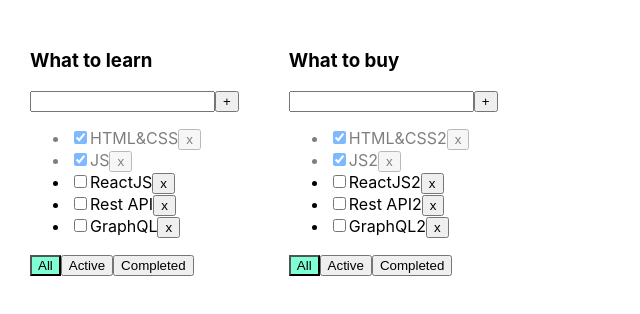
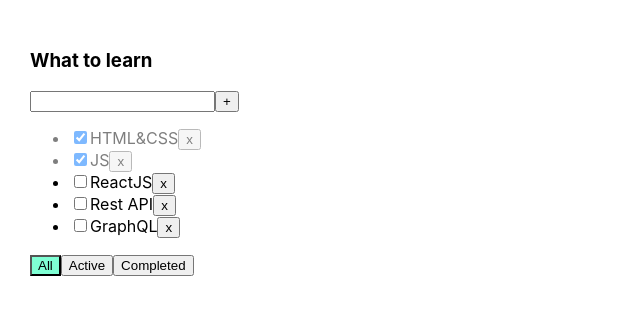
Before and after one commit to egory4fash/ToDoList, a React (Create React App) app: page / in a window 1280 px wide. Shown: the top 314 px of the page, without its empty margins (0-640 px from the left). Built offline with nearby package versions, Linux system fonts and the light colour scheme.

Commit message:
TABULA RASA

```diff
--- a/src/App.tsx
+++ b/src/App.tsx
@@ -4,89 +4,64 @@
 import {v1} from 'uuid';
 
 export type FilterValuesType = "all" | "active" | "completed";
-type TodolistsType = {
-    id: string,
-    title: string,
-    filter: FilterValuesType
-}
 
 function App() {
 
-
-    let todolistID1 = v1();123123123123
-    let todolistID2 = v1();234234234
-
-    let [todolists, setTodolists] = useState<Array<TodolistsType>>([
-        {id: todolistID1, title: 'What to learn', filter: 'all'},
-        {id: todolistID2, title: 'What to buy', filter: 'all'},
-    ])
-
-    let [tasks, setTasks] = useState({
-        [todolistID1]: [
+    let [tasks, setTasks] = useState([
         {id: v1(), title: "HTML&CSS", isDone: true},
         {id: v1(), title: "JS", isDone: true},
         {id: v1(), title: "ReactJS", isDone: false},
         {id: v1(), title: "Rest API", isDone: false},
         {id: v1(), title: "GraphQL", isDone: false},
-        ],
-        [todolistID2]: [
-            {id: v1(), title: "HTML&CSS2", isDone: true},
-            {id: v1(), title: "JS2", isDone: true},
-            {id: v1(), title: "ReactJS2", isDone: false},
-            {id: v1(), title: "Rest API2", isDone: false},
-            {id: v1(), title: "GraphQL2", isDone: false},
-        ]
-    });
+    ]);
+    let [filter, setFilter] = useState<FilterValuesType>("all");
 
 
-    function removeTask(id: string, todolistID: string) {
-        setTasks({...tasks, [todolistID]: tasks[todolistID].filter(a => a.id !== id)})
+    function removeTask(id: string) {
+        let filteredTasks = tasks.filter(t => t.id != id);
+        setTasks(filteredTasks);
+    }
+
+    function addTask(title: string) {
+        let task = {id: v1(), title: title, isDone: false};
+        let newTasks = [task, ...tasks];
+        setTasks(newTasks);
+    }
+
+    function changeStatus(taskId: string, isDone: boolean) {
+        let task = tasks.find(t => t.id === taskId);
+        if (task) {
+            task.isDone = isDone;
+        }
+
+        setTasks([...tasks]);
     }
 
 
-    function addTask(title: string, todolistID: string) {
-        // let task = {id: v1(), title: title, isDone: false};
-        // let newTasks = [task, ...tasks];
-        // setTasks(newTasks);
-        setTasks({...tasks, [todolistID]: [{id: v1(), title: title, isDone: false}, ...tasks[todolistID]]})
+    let tasksForTodolist = tasks;
+
+    if (filter === "active") {
+        tasksForTodolist = tasks.filter(t => t.isDone === false);
+    }
+    if (filter === "completed") {
+        tasksForTodolist = tasks.filter(t => t.isDone === true);
     }
 
-    function changeStatus(taskId: string, isDone: boolean, todolistID: string) {
-        setTasks({...tasks, [todolistID]: tasks[todolistID].map(m => m.id === taskId ? {...m, isDone: isDone} : m)})
-    }
-
-
-    function changeFilter(value: FilterValuesType, todolistID: string) {
-        setTodolists(todolists.map(m => m.id === todolistID ? {...m, filter: value} : m))
+    function changeFilter(value: FilterValuesType) {
+        setFilter(value);
     }
 
 
     return (
         <div className="App">
-            {todolists.map(m=> {
-                let tasksForTodolist = tasks[m.id];
-
-                if (m.filter === "active") {
-                    tasksForTodolist = tasks[m.id].filter(t => t.isDone === false);
-                }
-                if (m.filter === "completed") {
-                    tasksForTodolist = tasks[m.id].filter(t => t.isDone === true);
-                }
-                return (
-                    <Todolist
-                        key={m.id}
-                        todolistID={m.id}
-                        title={m.title}
+            <Todolist title="What to learn"
                       tasks={tasksForTodolist}
                       removeTask={removeTask}
                       changeFilter={changeFilter}
                       addTask={addTask}
                       changeTaskStatus={changeStatus}
-                        filter={m.filter}
+                      filter={filter}
             />
-                )
-            })}
-
         </div>
     );
 }
--- a/src/Mapper.tsx
+++ /dev/null
@@ -1,36 +0,0 @@
-import React, {ChangeEvent} from 'react';
-import {TaskType} from "./Todolist";
-
-type MapperTasksType = {
-    tasks:Array<TaskType>
-    removeTask:(taskId: string,todolistID: string) => void
-    todolistID:string
-    changeTaskStatus: (taskId: string, isDone: boolean,todolistID: string) => void
-
-}
-
-export const Mapper = ({tasks,removeTask,todolistID,changeTaskStatus,...props}:MapperTasksType) => {
-
-    return (
-        <div>
-            <ul>
-                {
-                    tasks.map(t => {
-                        const onClickHandler = () => removeTask(t.id,todolistID)
-                        const onChangeHandler = (e: ChangeEvent<HTMLInputElement>) => {
-                            changeTaskStatus(t.id, e.currentTarget.checked,todolistID);
-                        }
-
-                        return <li key={t.id} className={t.isDone ? "is-done" : ""}>
-                            <input type="checkbox"
-                                   onChange={onChangeHandler}
-                                   checked={t.isDone}/>
-                            <span>{t.title}</span>
-                            <button onClick={onClickHandler}>x</button>
-                        </li>
-                    })
-                }
-            </ul>
-        </div>
-    );
-};
--- a/src/Todolist.tsx
+++ b/src/Todolist.tsx
@@ -1,21 +1,19 @@
 import React, {ChangeEvent, KeyboardEvent, useState} from 'react';
 import {FilterValuesType} from './App';
-import {Mapper} from "./Mapper";
 
-export type TaskType = {
+type TaskType = {
     id: string
     title: string
     isDone: boolean
 }
 
 type PropsType = {
-todolistID: string
     title: string
     tasks: Array<TaskType>
-    removeTask: (taskId: string,todolistID: string) => void
-    changeFilter: (value: FilterValuesType,todolistID: string) => void
-    addTask: (title: string,todolistID: string) => void
-    changeTaskStatus: (taskId: string, isDone: boolean,todolistID: string) => void
+    removeTask: (taskId: string) => void
+    changeFilter: (value: FilterValuesType) => void
+    addTask: (title: string) => void
+    changeTaskStatus: (taskId: string, isDone: boolean) => void
     filter: FilterValuesType
 }
 
@@ -26,7 +24,7 @@
 
     const addTask = () => {
         if (title.trim() !== "") {
-            props.addTask(title.trim(),props.todolistID);
+            props.addTask(title.trim());
             setTitle("");
         } else {
             setError("Title is required");
@@ -44,9 +42,9 @@
         }
     }
 
-    const onAllClickHandler = () => props.changeFilter("all",props.todolistID);
-    const onActiveClickHandler = () => props.changeFilter("active",props.todolistID);
-    const onCompletedClickHandler = () => props.changeFilter("completed",props.todolistID);
+    const onAllClickHandler = () => props.changeFilter("all");
+    const onActiveClickHandler = () => props.changeFilter("active");
+    const onCompletedClickHandler = () => props.changeFilter("completed");
 
 
     return <div>
@@ -60,11 +58,24 @@
             <button onClick={addTask}>+</button>
             {error && <div className="error-message">{error}</div>}
         </div>
-       <Mapper
-           tasks={props.tasks}
-           todolistID={props.todolistID}
-           removeTask={props.removeTask}
-           changeTaskStatus={props.changeTaskStatus}/>
+        <ul>
+            {
+                props.tasks.map(t => {
+                    const onClickHandler = () => props.removeTask(t.id)
+                    const onChangeHandler = (e: ChangeEvent<HTMLInputElement>) => {
+                        props.changeTaskStatus(t.id, e.currentTarget.checked);
+                    }
+
+                    return <li key={t.id} className={t.isDone ? "is-done" : ""}>
+                        <input type="checkbox"
+                               onChange={onChangeHandler}
+                               checked={t.isDone}/>
+                        <span>{t.title}</span>
+                        <button onClick={onClickHandler}>x</button>
+                    </li>
+                })
+            }
+        </ul>
         <div>
             <button className={props.filter === 'all' ? "active-filter" : ""}
                     onClick={onAllClickHandler}>All</button>
```
Lines whose indentation alone changed are shown as unchanged.
